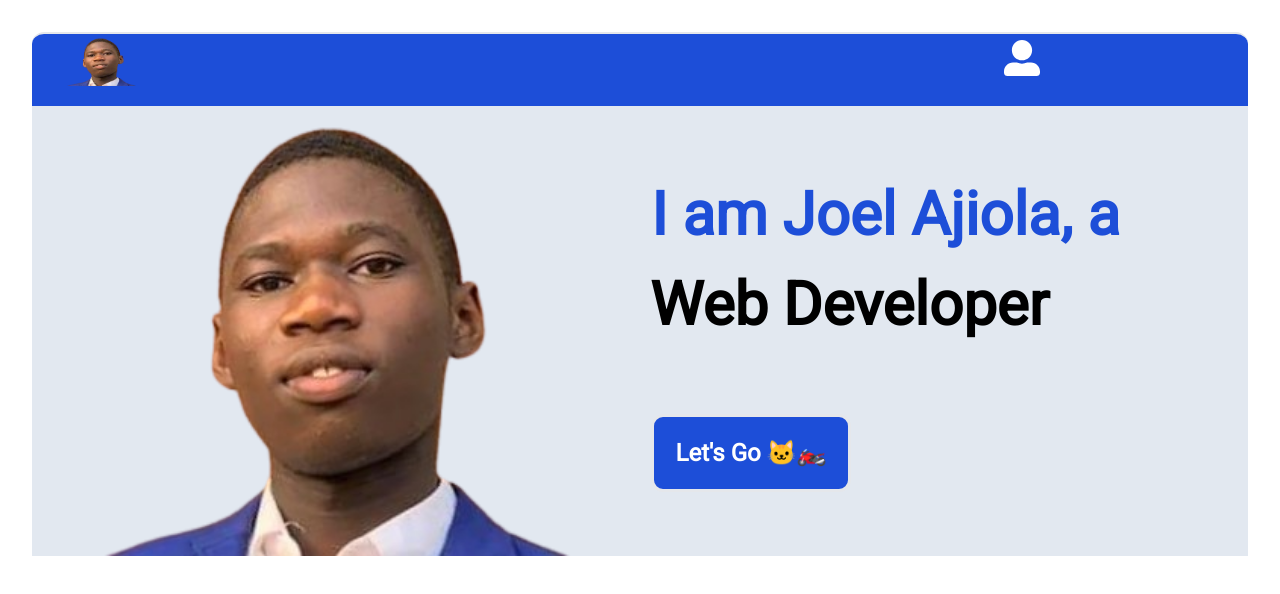
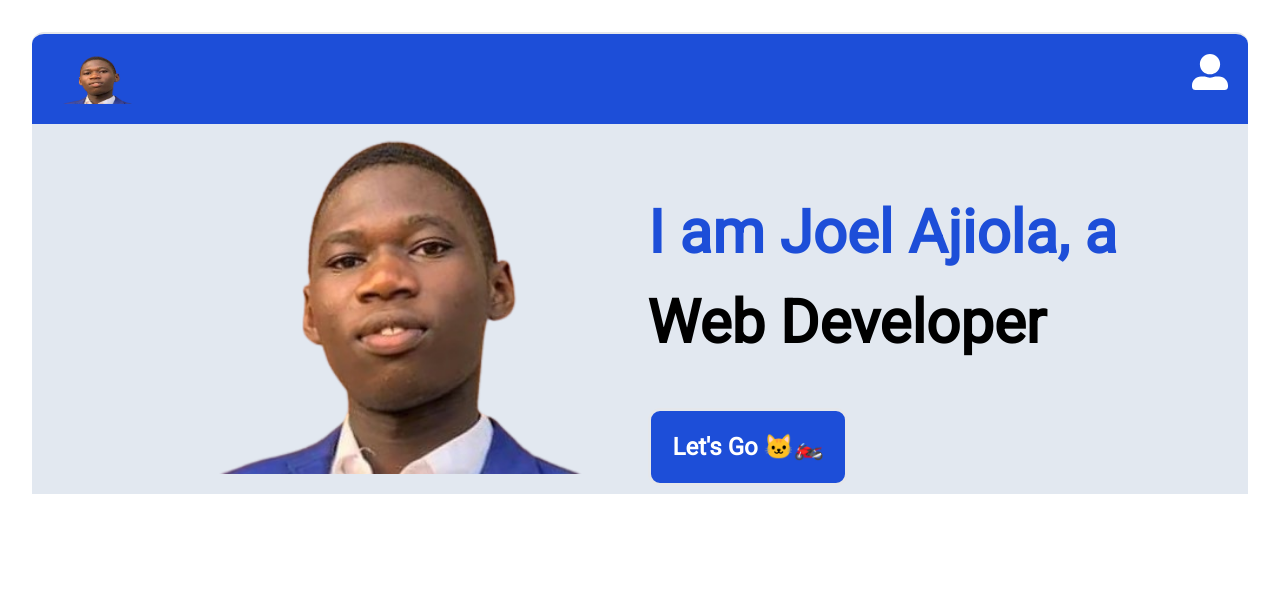
Before and after one commit to Joel0007tech/web-dev-portfolio, a React (Vite) app: page / in a window 1280 px wide. Shown: the top 594 px of the page. Built offline with nearby package versions, Linux system fonts and the light colour scheme.

Commit message:
my portfolio

```diff
--- a/src/Components/Home.jsx
+++ b/src/Components/Home.jsx
@@ -15,23 +15,20 @@ const Home = () => {
     <>
      <div>
      <div
-        className="pt-6 h-full w-full sm:h-full sm:w-full sm:overflow-hidden
+        className="p-5 h-full w-full sm:h-full sm:w-full sm:overflow-hidden
          bg-blue-700 border-b-0 border-r-0 border-l-0 border-t-2 rounded-t-xl"
-
       >
         <div
-          className=" p-6 overflow-hidden
-            sm:border-b-2 sm:border-white sm:rounded-b-md"
+          className=" overflow-hidden"
         >
-          <div className="sm:pb-3 sm:pt-3 sm:flex">
+          <div className="sm:flex flex justify-between">
             <img
               src={image}
               alt=""
-              className=" fixed sm:fixed sm:top-8 sm:right-24 w-[90px] h-[50px] top-9"
-            />
+              className="w-[90px] sm:w-[50px] h-[50px] sm:h-[30px]"/>
             <FaUserAlt
               className="cursor-pointer sm:cursor-pointer text-white sm:text-white
-              sm:text-2xl text-4xl fixed sm:fixed top-10 sm:right-10 right-60 font-normal sm:top-11 hover:text-gray"
+              sm:text-2xl text-4xl float-right font-normal hover:text-gray sm:float-right"
               onClick={() => setOpen(!open)}
             />
           </div>
@@ -61,14 +58,14 @@ const Home = () => {
           </div>
         )}
         </div>
-    <div className='w-full h-full bg-slate-200 flex space-x-4'>
-  <img src={image} alt="my image" className='h-[450px]'/>
-  <div className='flex flex-col pt-16'>
-  <h3 className='text-6xl font-bold leading-normal text-blue-700' style={Font}>{homeText.first}</h3>
-    <h2 className='text-6xl font-bold leading-normal relative right-9' style={Font}>{homeText.second}</h2>
-    <a href='' className='font-semibold w-[200px]
-     p-5 bg-blue-700 text-white mt-16 text-2xl
-     hover:text-blue-700 hover:bg-slate-400 border-[3px] rounded-xl' style={Font}>
+    <div className='w-full h-full bg-slate-200 flex space-x-4 sm:flex sm:flex-col justify-center sm:h-[450px]'>
+  <img src={image} alt="my image" className='h-[350px] sm:h-[210px]'/>
+<div className='flex flex-col pt-16 sm:space-y-3 sm:pt-5'>
+  <h3 className='text-6xl font-bold leading-normal text-blue-700 sm:text-3xl sm:font-bold' style={Font}>{homeText.first}</h3>
+    <h2 className='text-6xl font-bold leading-normal relative right-9 sm:text-3xl sm:right-3' style={Font}>{homeText.second}</h2>
+    <a href='https://github.com/Joel0007tech' className='font-semibold w-[200px]
+     p-5 bg-blue-700 text-white mt-10 mb-2 text-2xl sm:text-lg sm:m-auto sm:p-3
+     hover:text-blue-700 hover:bg-slate-400 border-[3px] rounded-xl sm:rounded-md' style={Font}>
       {link.firstText}</a>
   </div>
 </div>
```
